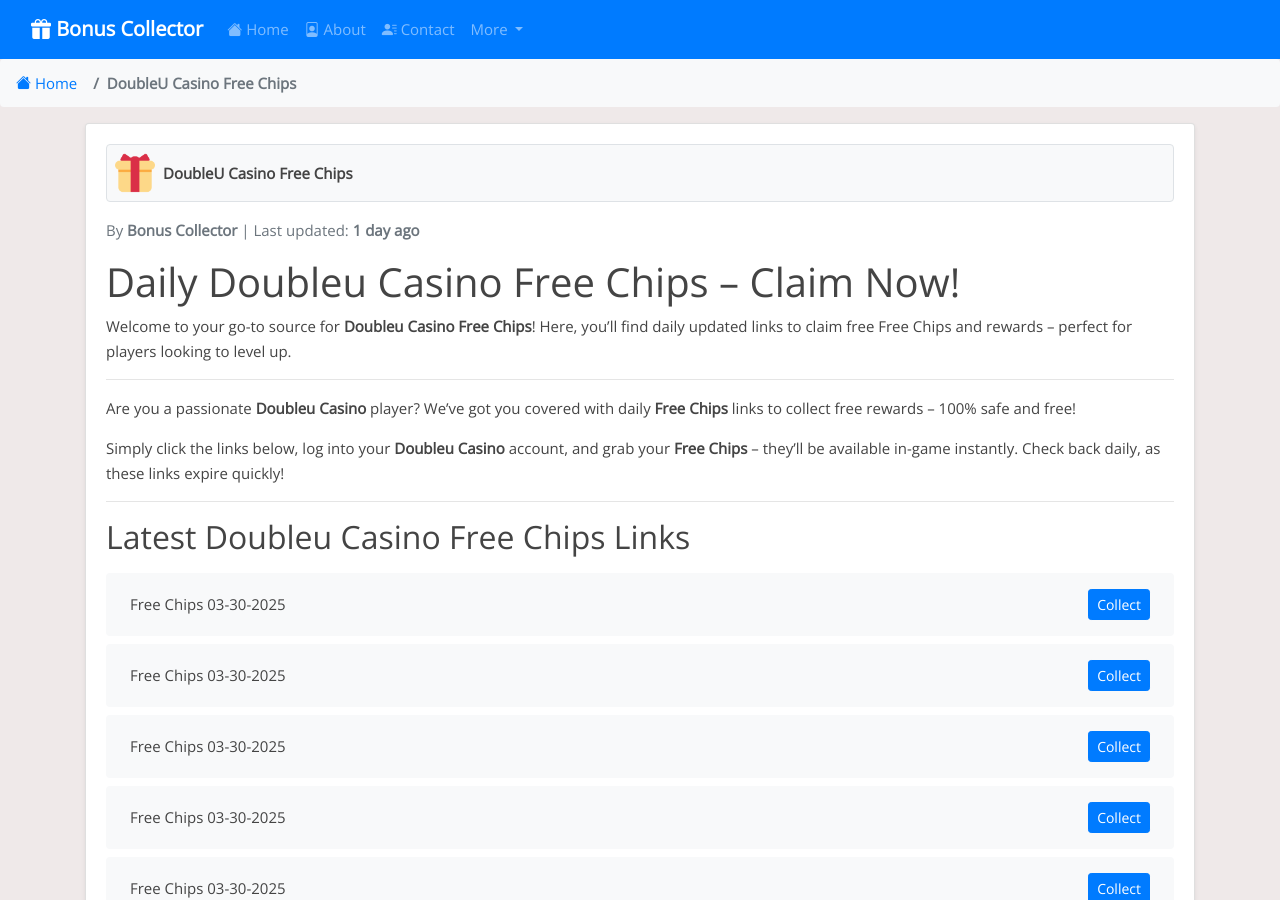
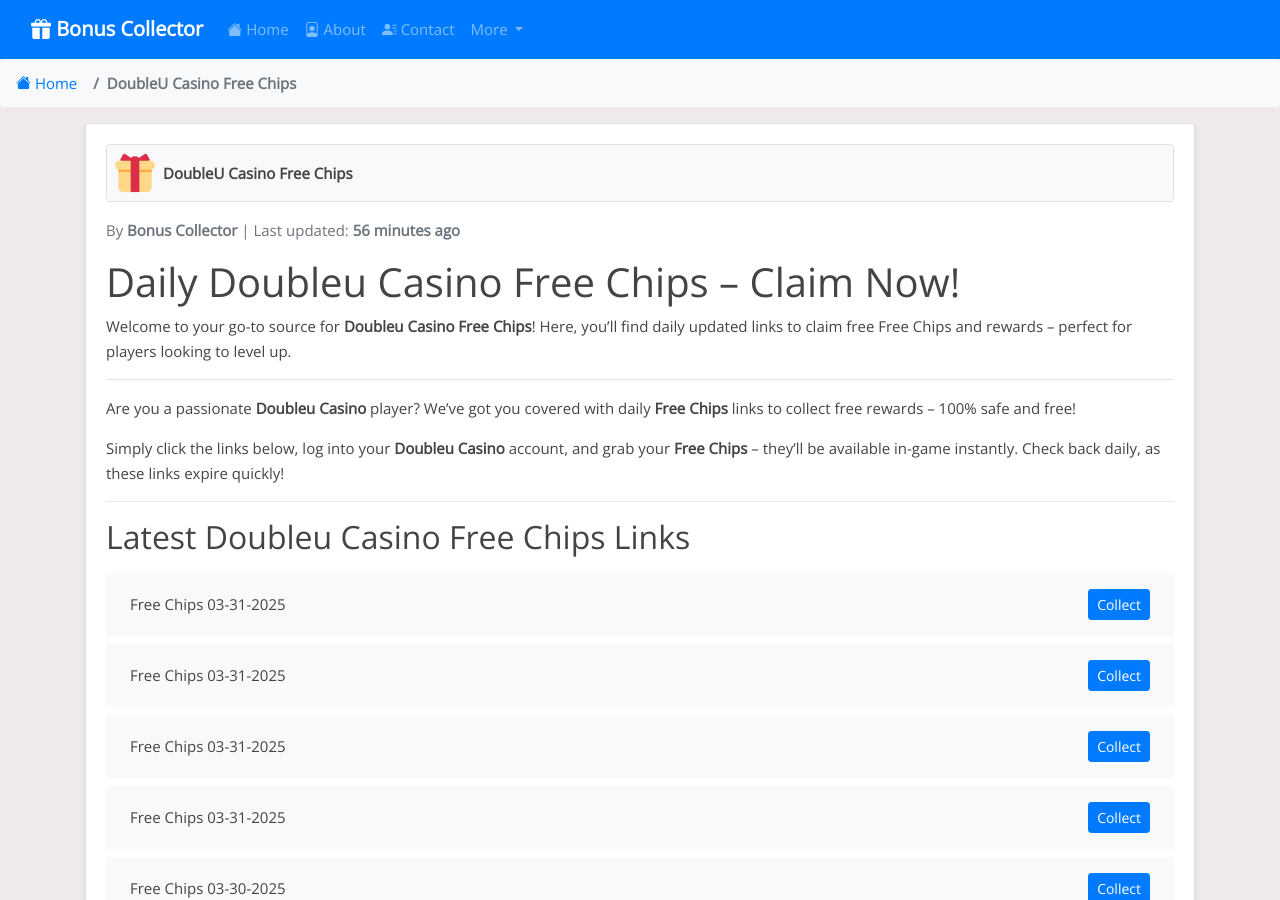
Before and after one commit to iamrohan99/bc-net, a Jekyll site: the page built from _posts/2024-07-19-doubleu-casino.md, in a window 1280 px wide and 900 px high. Built offline with Jekyll 4.4.1, drawn with Linux system fonts in a browser that asks for light colours; some of the changed text lies outside the part shown.

Commit message:
Update doubleu-casino reward links, content, and last modified date - 2025-03-31 04:29

```diff
--- a/_data/include_files.yml
+++ b/_data/include_files.yml
@@ -3,7 +3,7 @@ coin-master.html:
 match-masters.html:
   last_modified: "2025-03-30T17:20:42Z"
 doubleu-casino.html:
-  last_modified: "2025-03-30T05:24:03Z"
+  last_modified: "2025-03-31T04:29:53Z"
 bingo-bash.html:
   last_modified: "2025-03-30T16:33:19Z"
 house-of-fun.html:
--- a/_includes/doubleu-casino.html
+++ b/_includes/doubleu-casino.html
@@ -1,4 +1,20 @@
 <ul class="list-group mt-3 mb-4">
+  <li class="list-group-item d-flex justify-content-between align-items-center">
+    <span>Free Chips 03-31-2025</span>
+    <a href="https://duc.link/FreeChipsmar30ffe" class="btn btn-primary btn-sm">Collect</a>
+  </li>
+  <li class="list-group-item d-flex justify-content-between align-items-center">
+    <span>Free Chips 03-31-2025</span>
+    <a href="https://duc.link/insta_30ydncd" class="btn btn-primary btn-sm">Collect</a>
+  </li>
+  <li class="list-group-item d-flex justify-content-between align-items-center">
+    <span>Free Chips 03-31-2025</span>
+    <a href="https://duc.link/FreeChipsmar307" class="btn btn-primary btn-sm">Collect</a>
+  </li>
+  <li class="list-group-item d-flex justify-content-between align-items-center">
+    <span>Free Chips 03-31-2025</span>
+    <a href="https://duc.link/x0330jghd" class="btn btn-primary btn-sm">Collect</a>
+  </li>
   <li class="list-group-item d-flex justify-content-between align-items-center">
     <span>Free Chips 03-30-2025</span>
     <a href="https://duc.link/insta_29eixmc" class="btn btn-primary btn-sm">Collect</a>
@@ -383,20 +399,4 @@
     <span>Free Chips 02-23-2025</span>
     <a href="https://duc.link/FreeChipsfeb21444" class="btn btn-primary btn-sm">Collect</a>
   </li>
-  <li class="list-group-item d-flex justify-content-between align-items-center">
-    <span>Free Chips 02-23-2025</span>
-    <a href="https://duc.link/insta_22wucbv" class="btn btn-primary btn-sm">Collect</a>
-  </li>
-  <li class="list-group-item d-flex justify-content-between align-items-center">
-    <span>Free Chips 02-23-2025</span>
-    <a href="https://duc.link/FreeChipsfeb54149q" class="btn btn-primary btn-sm">Collect</a>
-  </li>
-  <li class="list-group-item d-flex justify-content-between align-items-center">
-    <span>Free Chips 02-22-2025</span>
-    <a href="https://duc.link/Fcfeb42R5h2" class="btn btn-primary btn-sm">Collect</a>
-  </li>
-  <li class="list-group-item d-flex justify-content-between align-items-center">
-    <span>Free Chips 02-22-2025</span>
-    <a href="https://duc.link/insta_spin21ucnei" class="btn btn-primary btn-sm">Collect</a>
-  </li>
 </ul>
```
Also changed, not shown: links-json/doubleu-casino.json (+16 -16 lines).
